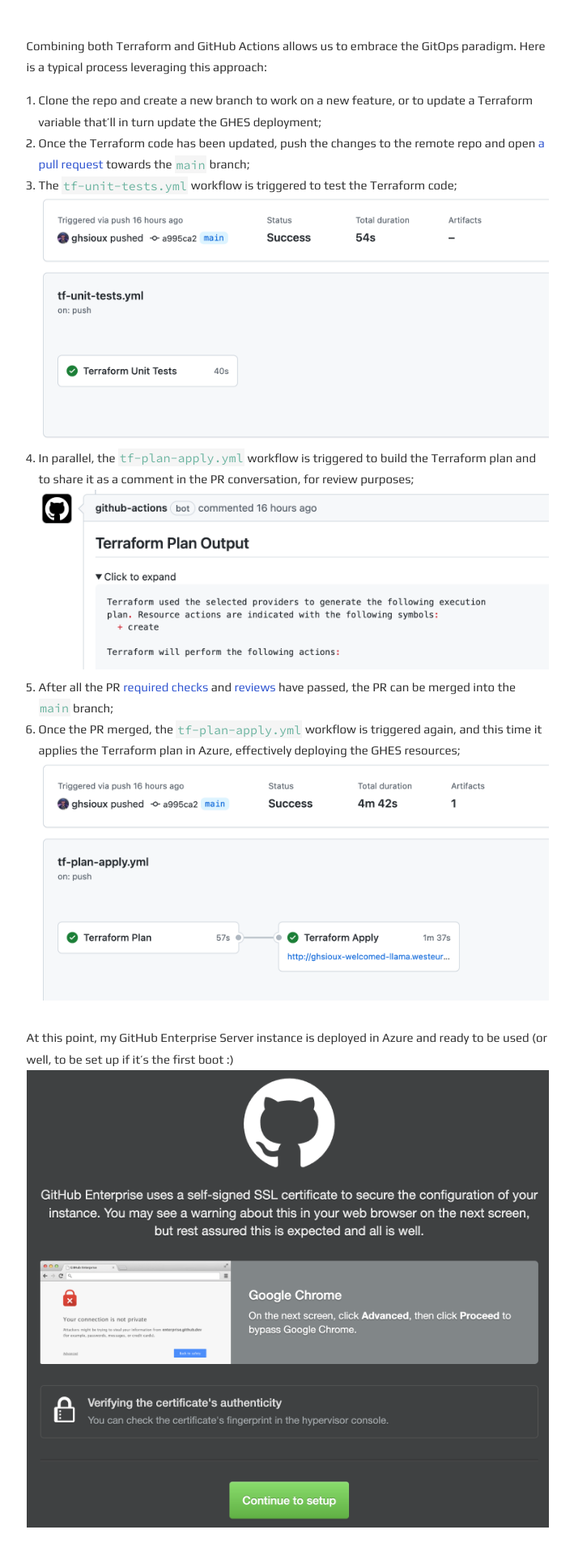
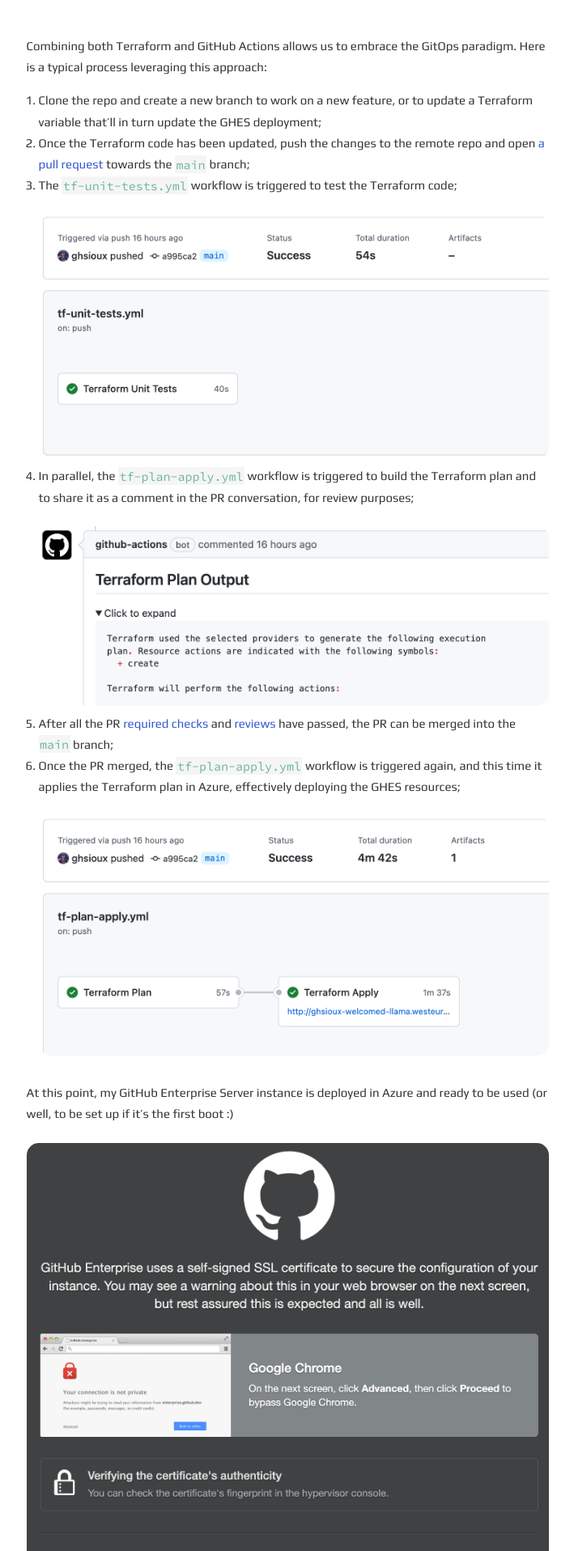
Before and after one commit to ghsioux/ghsioux.github.io, a Jekyll site: the page built from _posts/2023-01-10-ghes-azure-gitops.md, in a window 1280 px wide. Shown: the part 2661-4577 px from the top of the page at 81% size, without its empty margins (285-994 px from the left). Built offline with Jekyll 4.4.1, drawn with Linux system fonts in a browser that asks for light colours.

Commit message:
update image margin and border-radius

```diff
--- a/_sass/_main.scss
+++ b/_sass/_main.scss
@@ -208,6 +208,8 @@
 
 img {
 	max-width: 100%;
+  border-radius: 1em;
+  margin-top: 1.5em;
 }
 
 hr {
```
